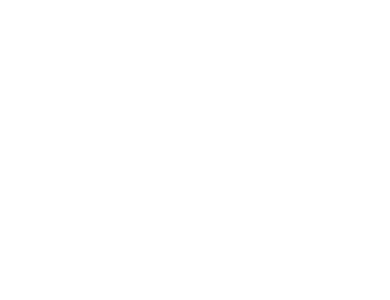
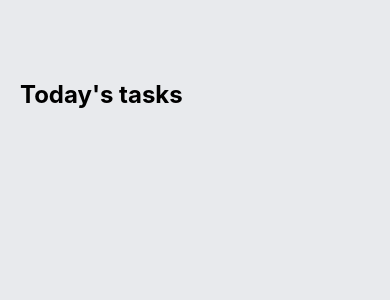
Before and after one commit to jleecodes/TodoList-ReactNative, a React Native app: screen / in a window 390 px wide. Shown: the top 300 px of the page. Built offline with nearby package versions, Linux system fonts and the light colour scheme.

Commit message:
Added title to the main section along with some styling, Created components folder, Created Task component with simple structure

```diff
--- a/App.js
+++ b/App.js
@@ -3,12 +3,31 @@
 import { StyleSheet, Text, View } from 'react-native';
 
 export default function App() {
-	return <View style={styles.container}></View>;
+	return (
+		<View style={styles.container}>
+			{/* Today's Tasks */}
+			<View style={styles.tasksWrapper}>
+				<Text style={styles.sectionTitle}>Today's tasks</Text>
+				<View style={styles.items}>
+					{/* This is where the tasks will go! */}
+				</View>
+			</View>
+		</View>
+	);
 }
 
 const styles = StyleSheet.create({
 	container: {
 		flex: 1,
-		backgroundColor: '#fff',
+		backgroundColor: '#E8EAED',
 	},
+	tasksWrapper: {
+		paddingTop: 80,
+		paddingHorizontal: 20,
+	},
+	sectionTitle: {
+		fontSize: 24,
+		fontWeight: 'bold',
+	},
+	items: {},
 });
```
Also changed, not shown: components/Task.js (added, +14 -0 lines).
